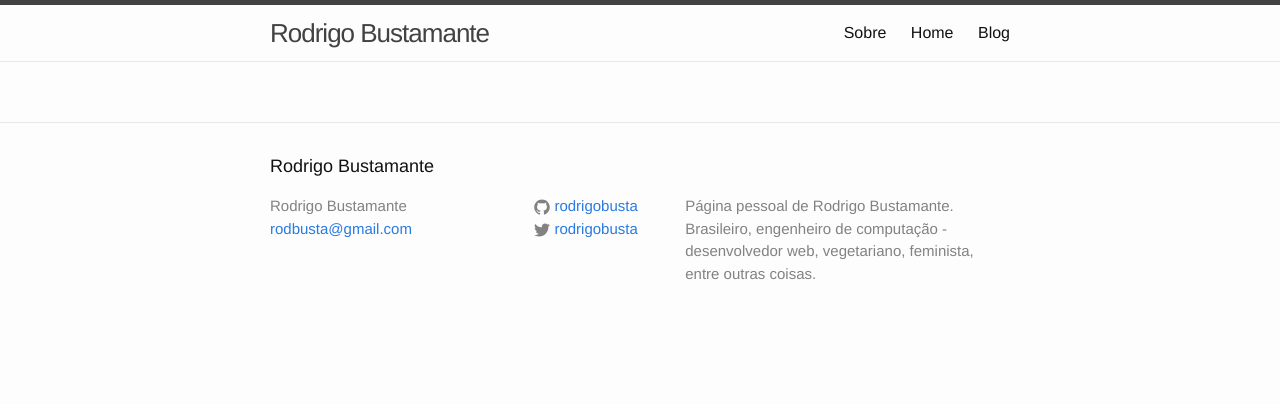
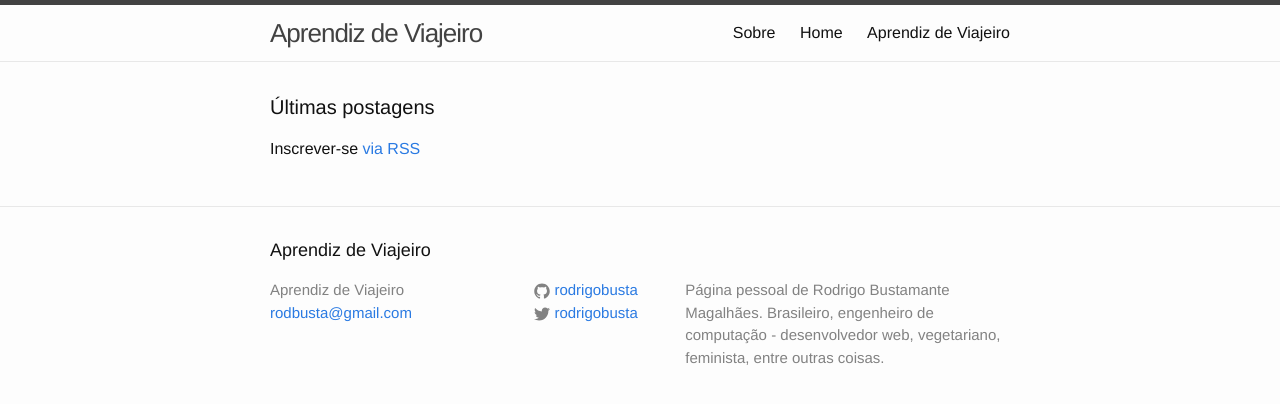
Before and after one commit to rodrigobusta/rodrigobusta.github.io, a Jekyll site: the page built from _pages/home.md, in a window 1280 px wide. Shown: the top 404 px of the page. Built offline with Jekyll 4.4.1, drawn with Linux system fonts in a browser that asks for light colours.

Commit message:
Primeiros posts e layout basico

```diff
--- a/_config.yml
+++ b/_config.yml
@@ -1,8 +1,8 @@
 # Site settings
-title: Rodrigo Bustamante
+title: Aprendiz de Viajeiro
 email: rodbusta@gmail.com
 description: > # this means to ignore newlines until "baseurl:"
-  Página pessoal de Rodrigo Bustamante.
+  Página pessoal de Rodrigo Bustamante Magalhães.
   Brasileiro, engenheiro de computação - desenvolvedor web, vegetariano, feminista, entre outras coisas.
 #"Por um mundo onde sejamos socialmente iguais, humanamente diferentes e totalmente livres."
 baseurl: "" # the subpath of your site, e.g. /blog/
@@ -18,6 +18,5 @@ paginate_path: '/blog/page:num/'
 include: ['_pages']
 relative_permalinks: false
 
-
 # Build settings
 markdown: kramdown
--- a/_includes/head.html
+++ b/_includes/head.html
@@ -3,7 +3,7 @@
   <meta http-equiv="X-UA-Compatible" content="IE=edge">
   <meta name="viewport" content="width=device-width, initial-scale=1">
 
-  <title>Rodrigo Bustamante - {% if page.title %}{{ page.title }}{% else %}{{ site.title }}{% endif %}</title>
+  <title>Aprendiz de Viajeiro - {% if page.title %}{{ page.title }}{% else %}{{ site.title }}{% endif %}</title>
   <meta name="description" content="{% if page.excerpt %}{{ page.excerpt | strip_html | strip_newlines | truncate: 160 }}{% else %}{{ site.description }}{% endif %}">
 
   <link rel="stylesheet" href="{{ "/css/main.css" | prepend: site.baseurl }}">
--- a/_pages/home.md
+++ b/_pages/home.md
@@ -14,4 +14,20 @@ title:     Home
  -->
 <div class="home">
 
+  <h1 class="page-heading">Últimas postagens</h1>
+
+  <ul class="post-list">
+    {% for post in site.posts %}
+      <li>
+        <span class="post-meta">{{ post.date | date: "%b %-d, %Y" }}</span>
+
+        <h2>
+          <a class="post-link" href="{{ post.url | prepend: site.baseurl }}">{{ post.title }}</a>
+        </h2>
+      </li>
+    {% endfor %}
+  </ul>
+
+  <p class="rss-subscribe">Inscrever-se <a href="{{ "/feed.xml" | prepend: site.baseurl }}">via RSS</a></p>
+
 </div>
--- a/_pages/posts.md
+++ b/_pages/posts.md
@@ -1,11 +1,11 @@
 ---
 layout: page
-title: Blog
+title: Aprendiz de Viajeiro
 permalink: /blog/
 ---
 
 <div class="home">
-  <h1 class="page-heading">Posts</h1>
+  <h1 class="page-heading">Artigos</h1>
 
   <ul class="post-list">
     {% for post in site.posts %}
--- a/_posts/_2015-08-03-welcome-to-jekyll.markdown
+++ b/_posts/_2015-08-03-welcome-to-jekyll.markdown
@@ -1,8 +1,8 @@
 ---
 layout: post
-title:  "Welcome to Jekyll!"
+title:  "Introdução ou Sobre como e por que estou aqui"
 date:   2015-08-03 22:36:07
-categories: jekyll update
+categories: viagem vida
 ---
 You’ll find this post in your `_posts` directory. Go ahead and edit it and re-build the site to see your changes. You can rebuild the site in many different ways, but the most common way is to run `jekyll serve`, which launches a web server and auto-regenerates your site when a file is updated.
 
```
Also changed, not shown: _pages/about.md (+1 -1 lines).
